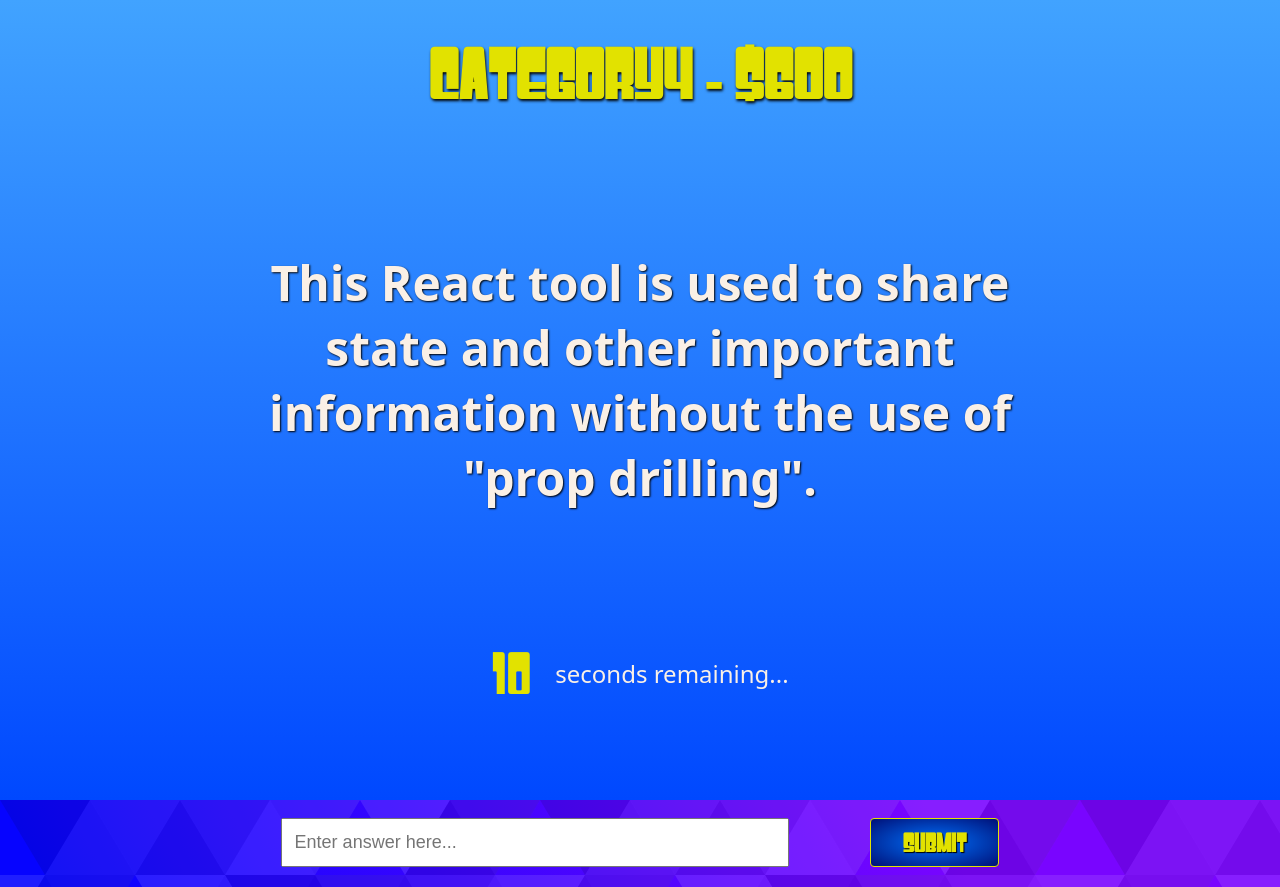
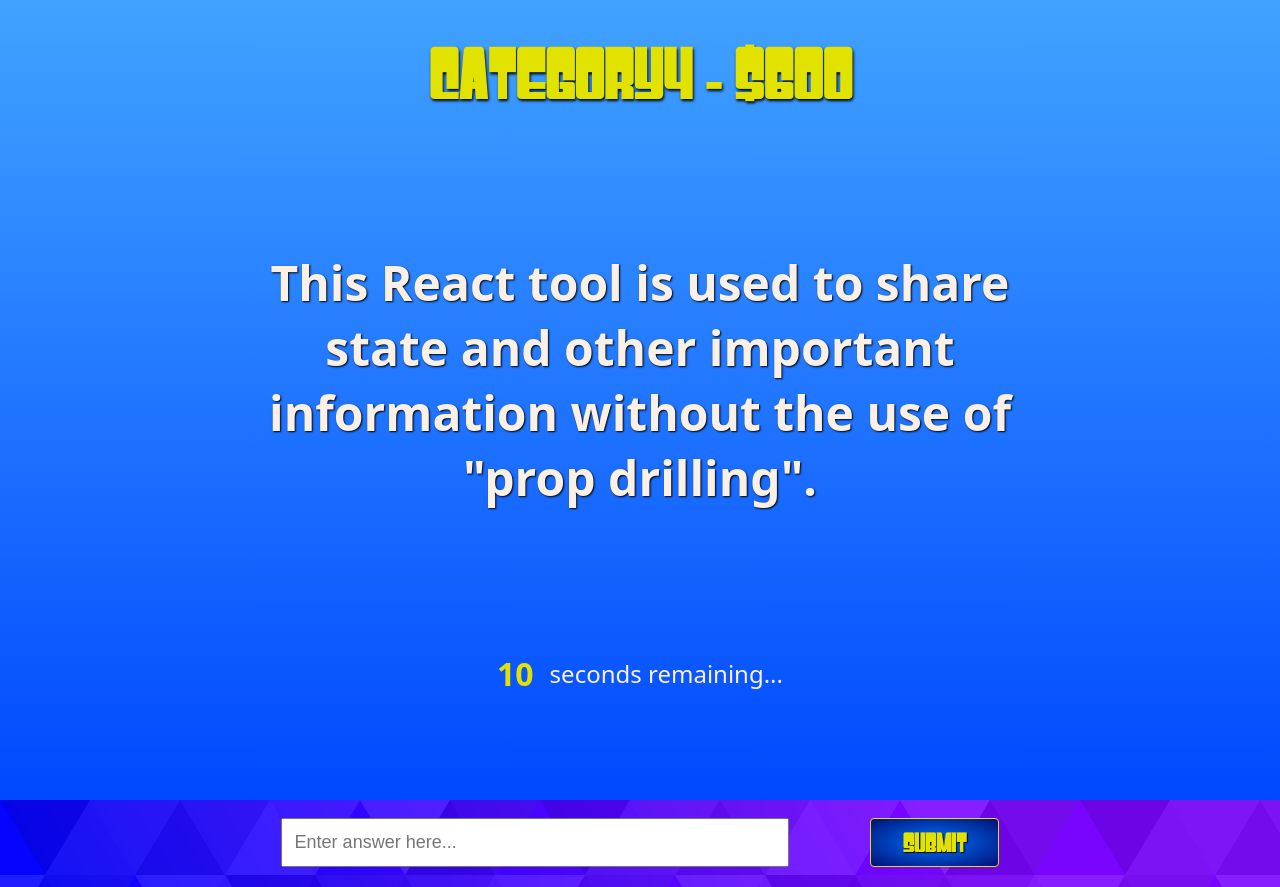
Before and after one commit to Ochoa-Projects/react-jeopardy, a Next.js app: page /gameboard/questions/1 in a window 1280 px wide. Built offline with nearby package versions, Linux system fonts and the light colour scheme.

Commit message:
revert timer css

```diff
--- a/components/Timer/styles.module.css
+++ b/components/Timer/styles.module.css
@@ -4,11 +4,11 @@
   font-weight: 500;
   display: flex;
   align-items: center;
-  gap: 24px;
+  gap: 16px;
 }
 
 .timer > span {
-  font-family: "gyparody";
-  font-size: 54px;
+  font-size: xx-large;
+  font-weight: 800;
   color: var(--yellow);
 }
```
